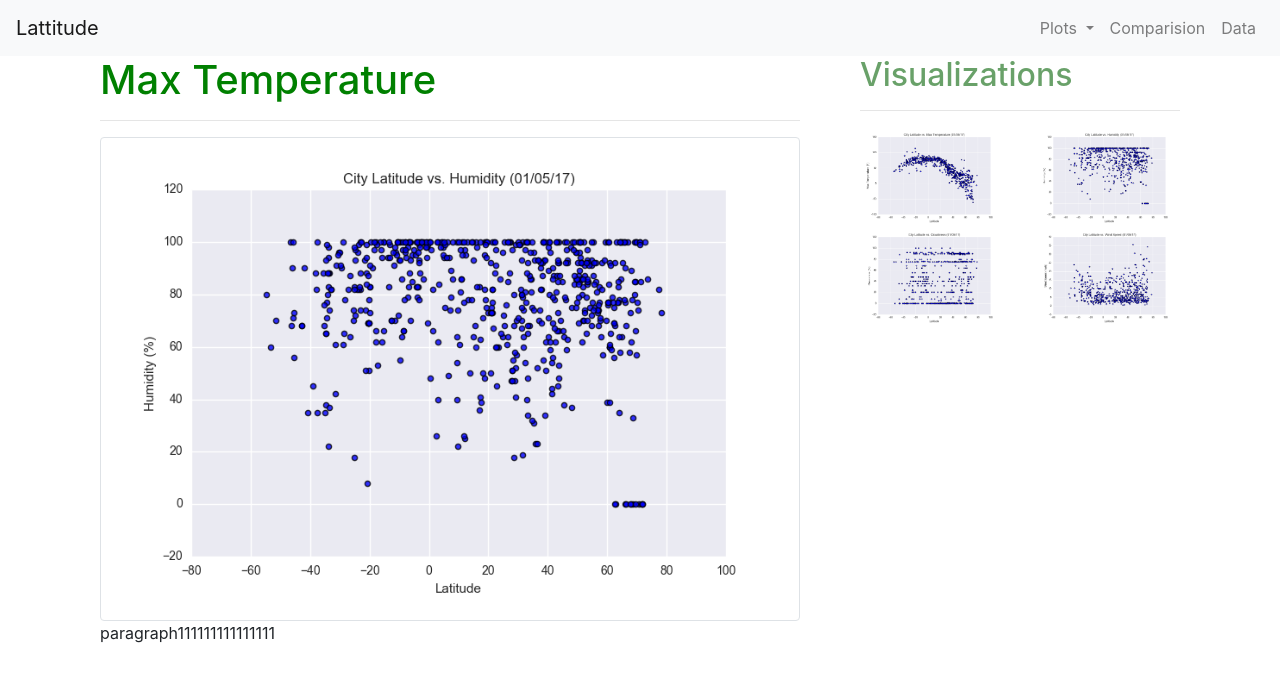
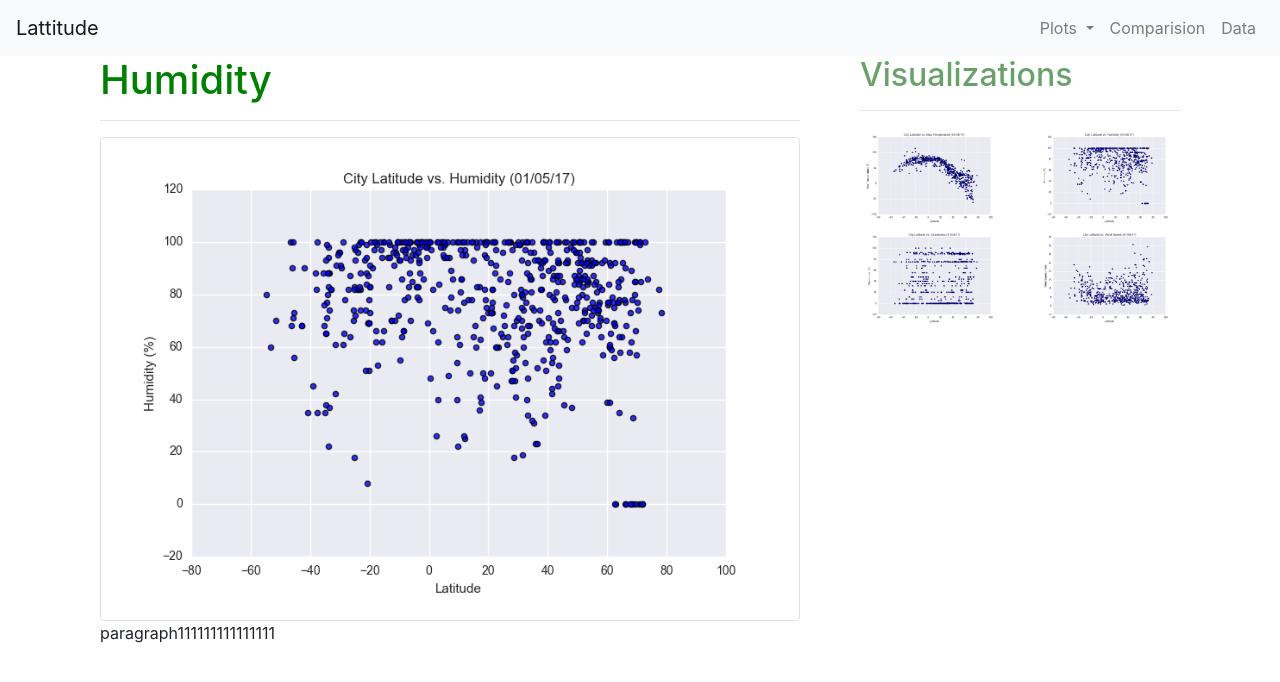
Before and after one commit to 1Swimmer/Web-Design-Challenge, a plain HTML site: page humidity.html in a window 1280 px wide. Drawn offline with nearby package versions, Linux system fonts and the light colour scheme.

Commit message:
Add files via upload

```diff
--- a/humidity.html
+++ b/humidity.html
@@ -50,7 +50,7 @@
         <div class="row">
         <div class="col-md-8">
         <div class="col-md-12">
-        <h1 style="color:green;"> Max Temperature</h1>
+        <h1 style="color:green;"> Humidity</h1>
         <hr>
         <div class="thumbnail" >
         <img src="Resources/assets/images/Fig2.png" alt=" Humidity" class="img-thumbnail float-left" width="100%">
```
